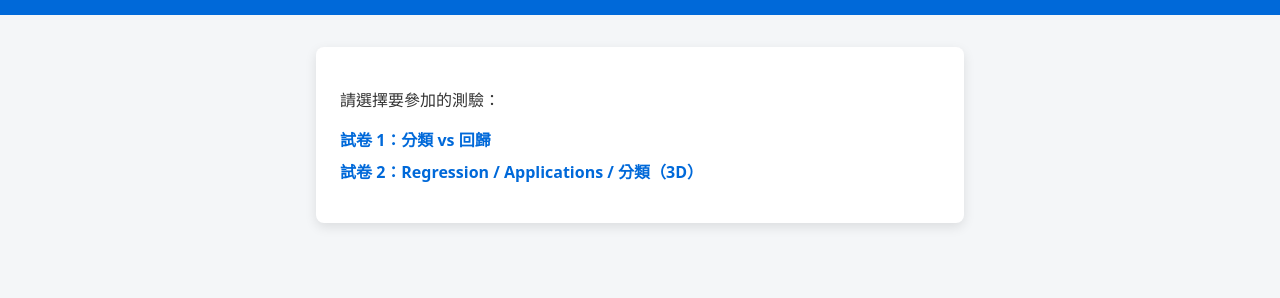
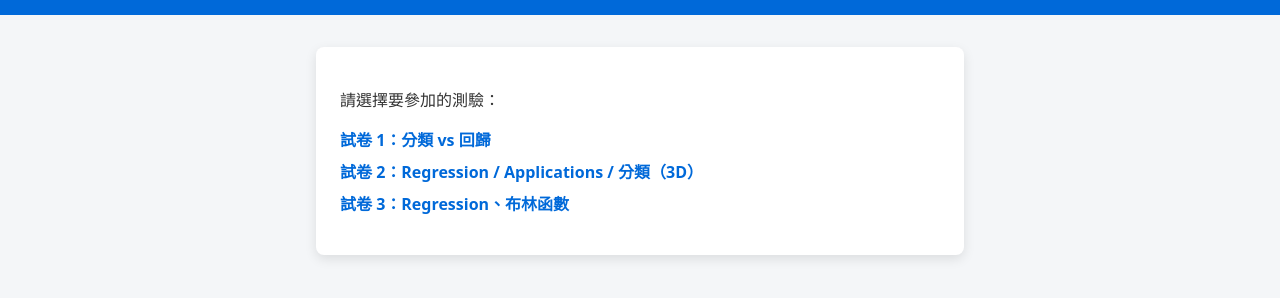
Before and after one commit to fink1217/ML_test.github.io-, a plain HTML site: page index.html in a window 1280 px wide. Shown: the part 84-382 px from the top of the page. Drawn offline with Linux system fonts and the light colour scheme.

Commit message:
Update index.html

```diff
--- a/index.html
+++ b/index.html
@@ -55,6 +55,7 @@
     <ul>
       <li><a href="./quizzes/ch1/">試卷 1：分類 vs 回歸</a></li>
       <li><a href="./quizzes/ch2/?3d=1">試卷 2：Regression / Applications / 分類（3D）</a></li>
+      <li><a href="./quizzes/ch3/">試卷 3：Regression、布林函數</a></li>
       <!-- 之後新增更多試卷 -->
       <!-- <li><a href="./quizzes/ch2/">試卷 2：監督 vs 非監督</a></li> -->
       <!-- <li><a href="./quizzes/ch3/">試卷 3：人臉任務型態</a></li> -->
```
